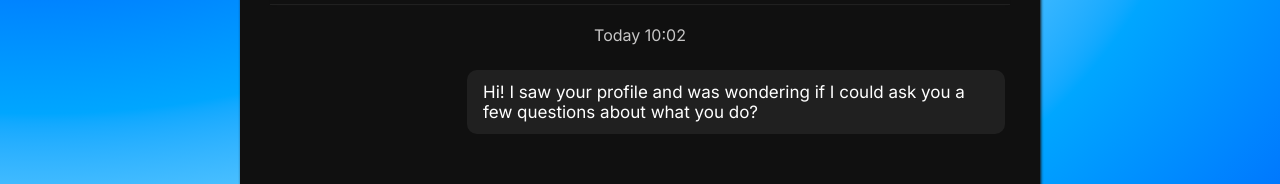
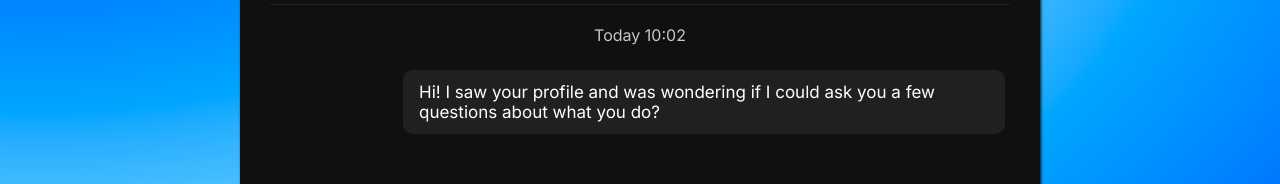
Before and after one commit to stuart-jauncey/portfolio, a Next.js app: page / in a window 1280 px wide. Shown: the part 306-490 px from the top of the page. Built offline with nearby package versions, Linux system fonts and the light colour scheme.

Commit message:
Reduce message bubble margins

```diff
--- a/src/components/profile/components/message-bubble/index.module.css
+++ b/src/components/profile/components/message-bubble/index.module.css
@@ -12,12 +12,12 @@
 
 .left {
     background: var(--primary-colour);
-    margin-right: 15vw;
+    margin-right: 10vw;
     align-self: flex-start;
 }
 
 .right {
-    margin-left: 15vw;
+    margin-left: 10vw;
     align-self: flex-end;
 }
 
```
